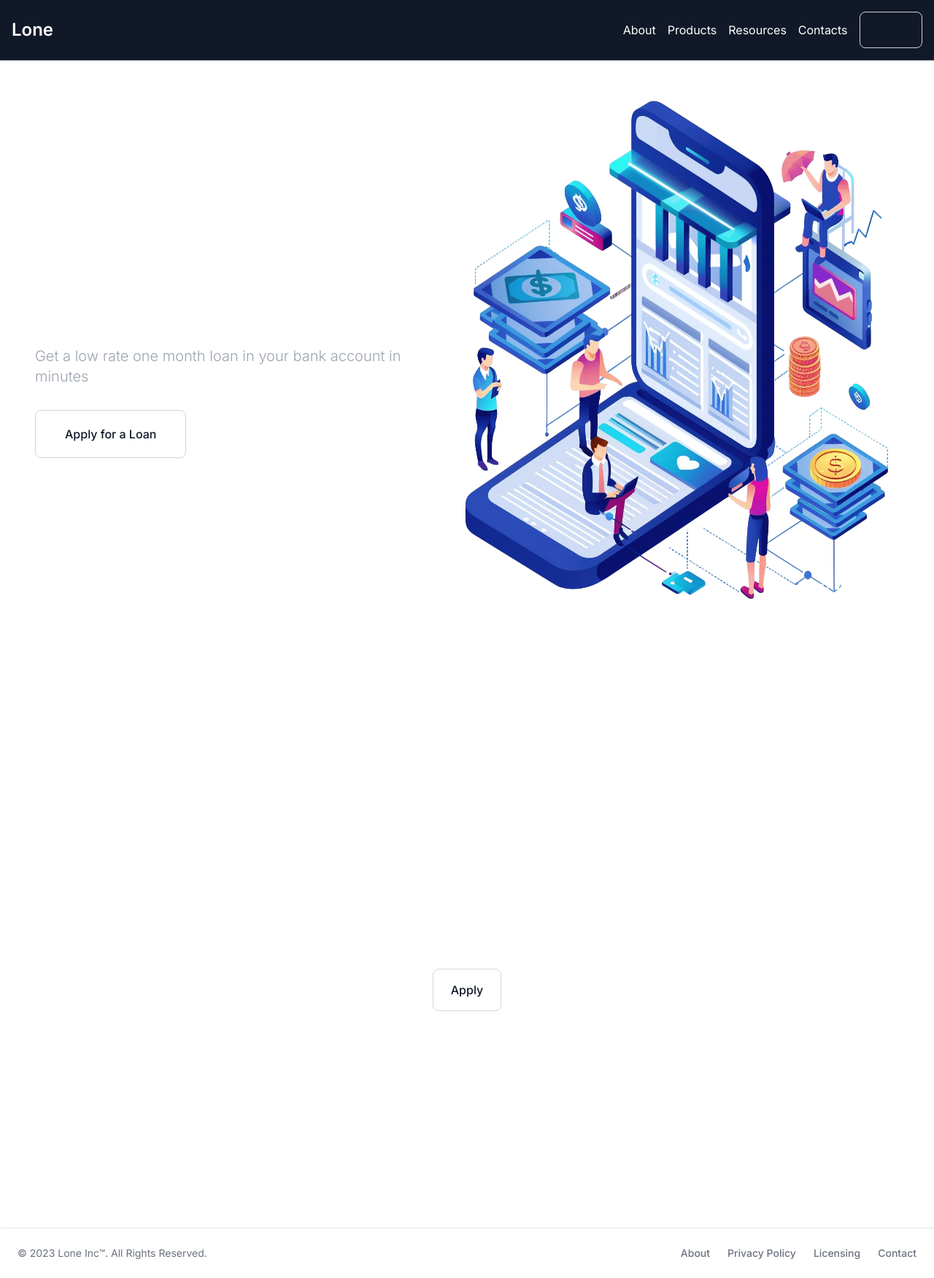
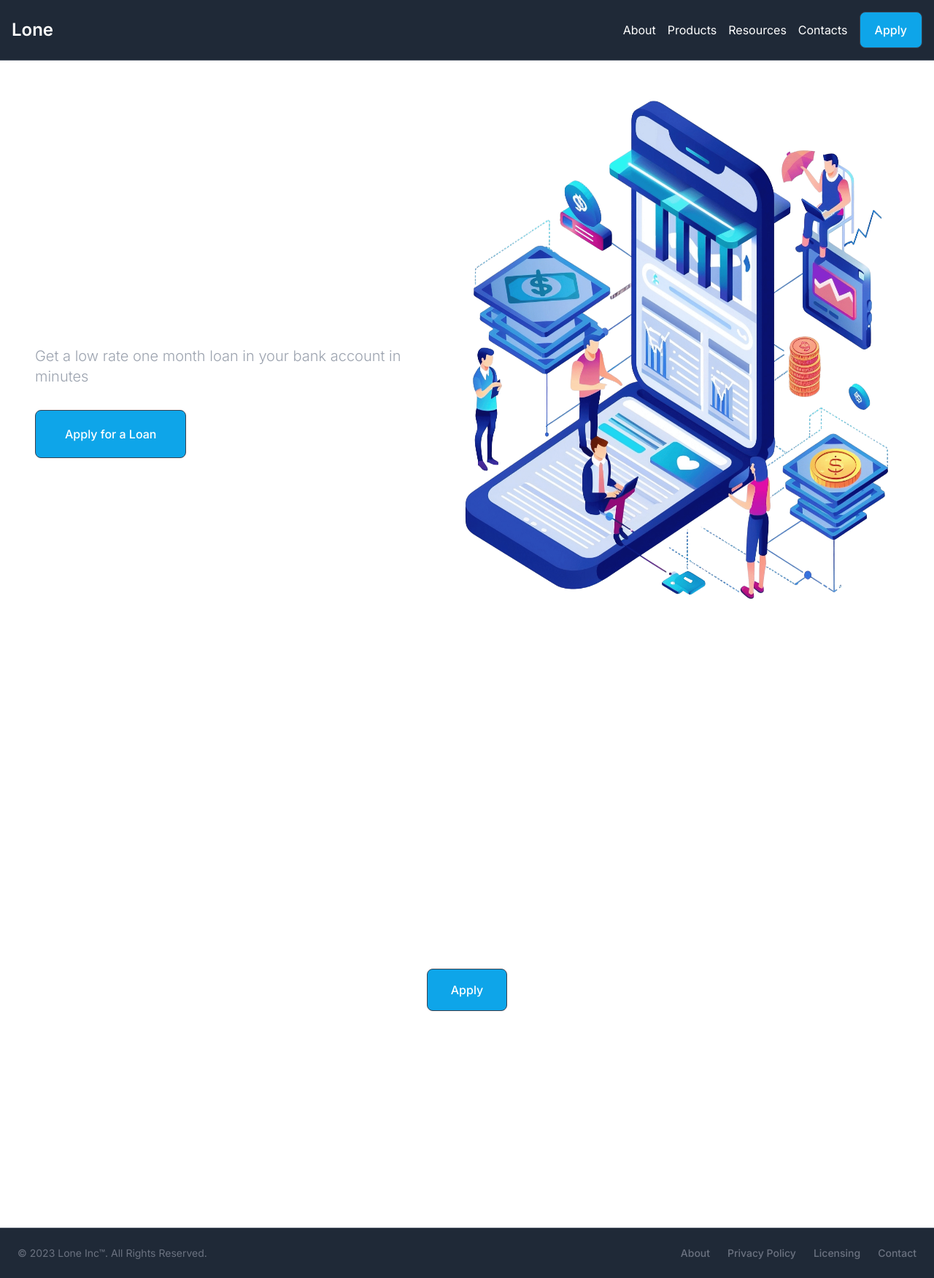
Before and after one commit to hakeem-jc/lone, a Next.js app: page / in a window 1280 px wide. Shown: the whole page at 73% size. Built offline with nearby package versions, Linux system fonts and the light colour scheme.

Commit message:
feat: Update color scheme

```diff
--- a/app/components/Header.tsx
+++ b/app/components/Header.tsx
@@ -2,7 +2,7 @@ import { FC } from "react";
 
 const Header: FC = () => {
   return (
-    <nav className="bg-gray-900 w-full border-b border-gray-600">
+    <nav className="bg-gray-800 w-full border-b border-gray-600">
       <div className="flex flex-wrap items-center justify-between  p-4">
         <a
           href="./"
@@ -21,7 +21,7 @@ const Header: FC = () => {
           <li>
             <a
               href="#"
-              className="inline-flex items-center justify-center px-5 py-3 text-base font-medium text-center text-gray-900 border border-gray-300 rounded-lg hover:bg-gray-100 focus:ring-4 focus:ring-gray-100 dark:text-white dark:border-gray-700 dark:hover:bg-gray-700 dark:focus:ring-gray-800"
+              className="inline-flex items-center justify-center px-5 py-3 text-base font-medium text-center border rounded-lg 0 focus:ring-4  text-white border-gray-700 bg-sky-500 hover:bg-blue-500 focus:ring-gray-800"
             >
               Apply
             </a>
--- a/app/page.tsx
+++ b/app/page.tsx
@@ -14,7 +14,7 @@ export default function Home() {
           </p>
           <a
             href="#"
-            className="inline-flex items-center justify-center px-10 py-5 text-base font-medium text-center text-gray-900 border border-gray-300 rounded-lg hover:bg-gray-100 focus:ring-4 focus:ring-gray-100 dark:text-white dark:border-gray-700 dark:hover:bg-gray-700 dark:focus:ring-gray-800"
+            className="inline-flex items-center justify-center px-10 py-5 text-base font-medium text-center border rounded-lg 0 focus:ring-4  text-white border-gray-700 bg-sky-500 hover:bg-blue-500 focus:ring-gray-800"
           >
             Apply for a Loan
           </a>
@@ -36,14 +36,14 @@ export default function Home() {
           </p>
           <a
             href="#"
-            className="inline-flex items-center justify-center px-6 py-4 text-base font-medium text-center text-gray-900 border border-gray-300 rounded-lg hover:bg-gray-100 focus:ring-4 focus:ring-gray-100 dark:text-white dark:border-gray-700 dark:hover:bg-gray-700 dark:focus:ring-gray-800"
+            className="inline-flex items-center justify-center px-8 py-4 text-base font-medium text-center border rounded-lg 0 focus:ring-4  text-white border-gray-700 bg-sky-500 hover:bg-blue-500 focus:ring-gray-800"
           >
             Apply
           </a>
         </div>
       </section>
 
-      <footer className="bottom-0 left-0 z-20 w-full p-4 bg-white border-t border-gray-200 shadow md:flex md:items-center md:justify-between md:p-6 dark:bg-gray-800 dark:border-gray-600">
+      <footer className="bottom-0 left-0 z-20 w-full p-4 border-t  shadow md:flex md:items-center md:justify-between md:p-6 bg-gray-800 border-gray-600">
         <span className="text-sm text-gray-500 sm:text-center dark:text-gray-400">
           © 2023{" "}
           <a href="./" className="hover:underline">
```
